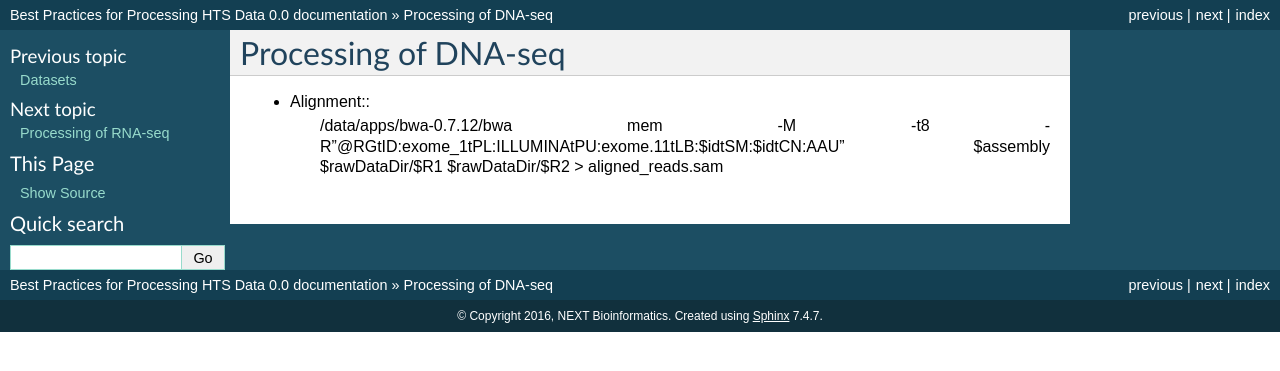
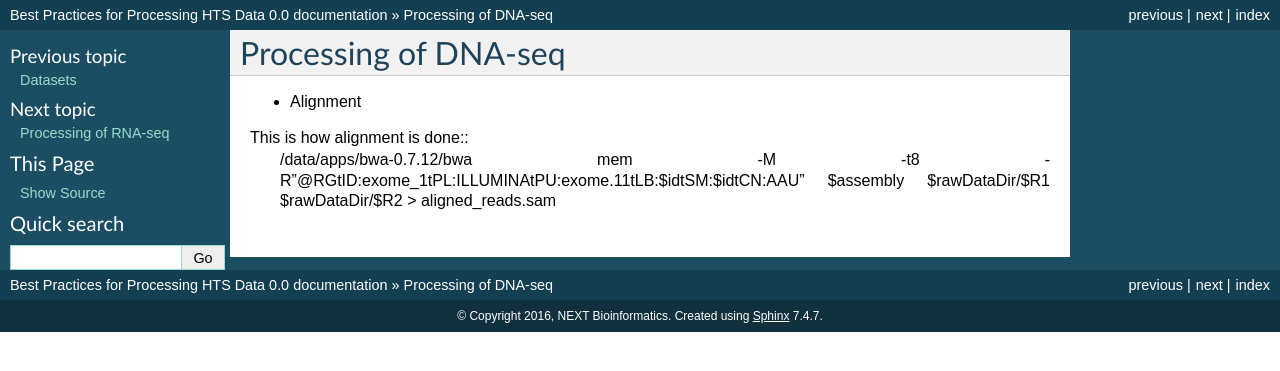
Before and after one commit to NEXTBioinformatics/Best-Practices-for-Processing-HTS-Data, a Sphinx documentation site: the page built from source/dnaseq_processing.rst, in a window 1280 px wide. Shown: the top 371 px of the page. Built offline with Sphinx 7.4.7, drawn with Linux system fonts in a browser that asks for light colours.

Commit message:
Update dnaseq_processing.rst

```diff
--- a/source/dnaseq_processing.rst
+++ b/source/dnaseq_processing.rst
@@ -1,6 +1,7 @@
 Processing of DNA-seq
 ========
-- Alignment::
+- Alignment
+This is how alignment is done::
 	/data/apps/bwa-0.7.12/bwa mem \
 	-M \
 	-t8 \
```
